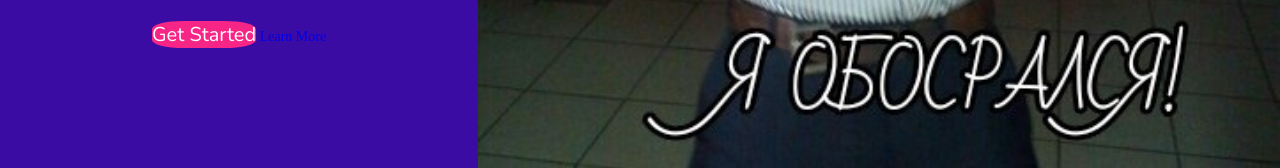
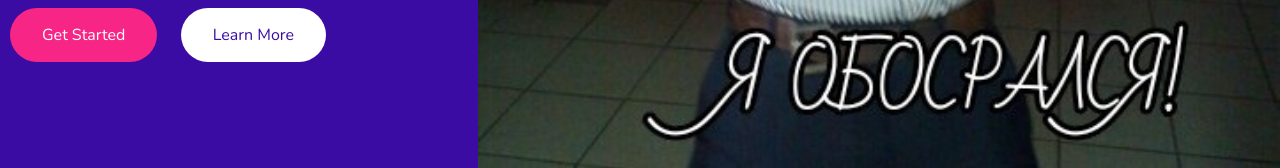
Before and after one commit to Blushev/Notebook, a plain HTML site: page index.html in a window 1280 px wide. Shown: the part 632-800 px from the top of the page. Drawn offline with nearby package versions, Linux system fonts and the light colour scheme; a web font is replaced by a local one.

Commit message:
adding buttons

```diff
--- a/index.html
+++ b/index.html
@@ -19,8 +19,9 @@
                 <p>Magic Notebook</p>
                 <h1>Unleash your wildest ideas and watch them come to life!</h1>
                 <div class="control">
-                    <a href="#" class="started">Get Started</a>
-                    <a href="#" class="learned">Learn More</a>
+                    <button class="startedBut">Get Started</button>
+                    <button class="learnBut">Learn More</button>
+
                 </div>
             </div>
             <img src="./source/DAELgaO583Q.jpg" alt="">
--- a/style.css
+++ b/style.css
@@ -66,19 +66,27 @@ h1,h2,h3,h4,h5,h6{font-size:inherit;font-weight: 400;}
     line-height: 5.5em;
 }
 
-.header a{
+.control button{
+    font-family: 'Nunito', sans-serif;
+    border-radius: 30px;
+    border: none;
+    text-align: center;
+    text-decoration: none;
+    display: inline-block;
+    font-size: 16px;
+    margin: 4px 10px;
+    -webkit-transition-duration: 0.4s; /* Safari */
+    transition-duration: 0.4s;
+    padding: 16px 32px;
 
 }
 
-.control{
-    text-align: center;
-    padding: .7em 1.5em
+.startedBut{
+    background-color: #F72585;
+    color: white;
 }
 
-.started{
-    color: white;
-    font-size: 20px;
-    font-family: 'Nunito', sans-serif;
-    background-color: #F72585;
-    border-radius: 30%;
+.learnBut{
+    background-color: white;
+    color: #3A0CA3;
 }
```
